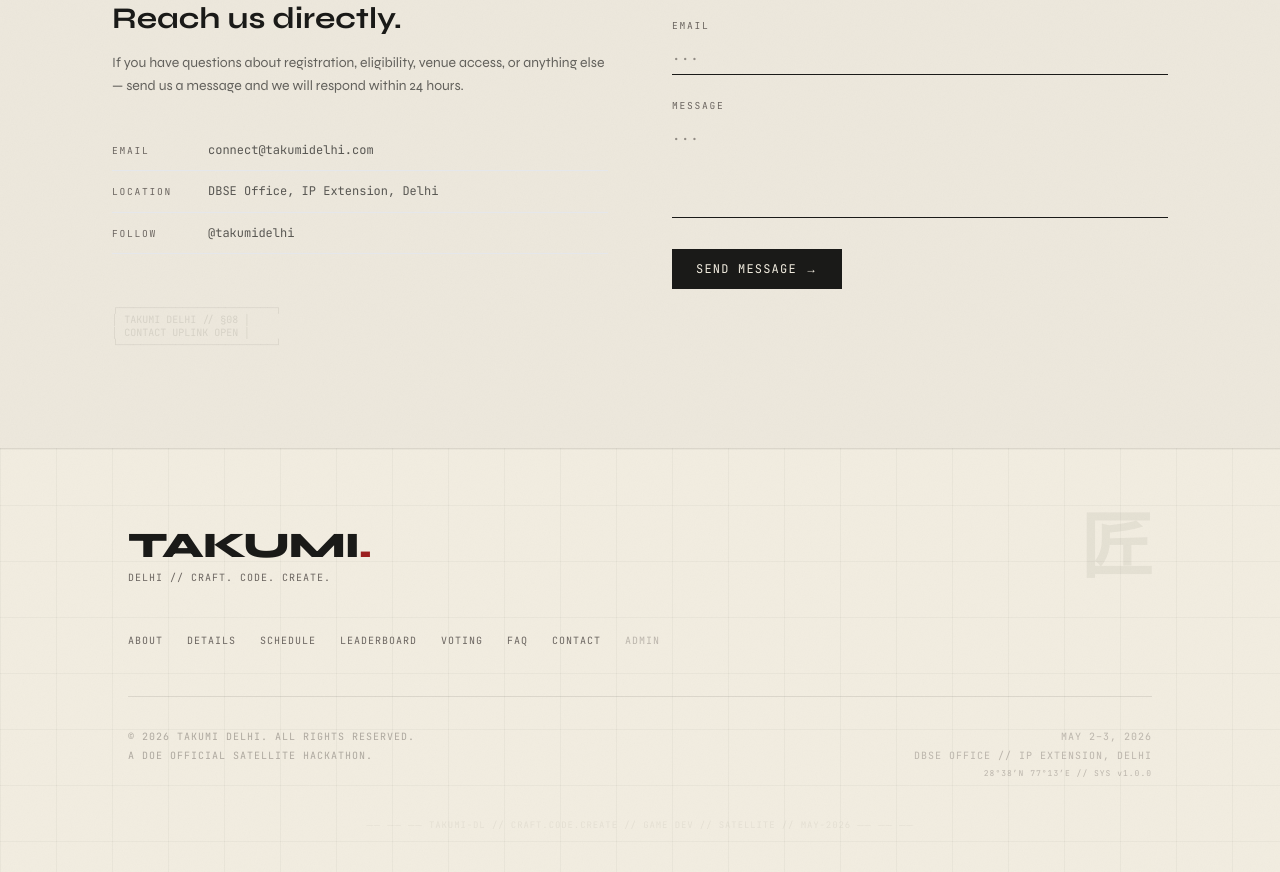
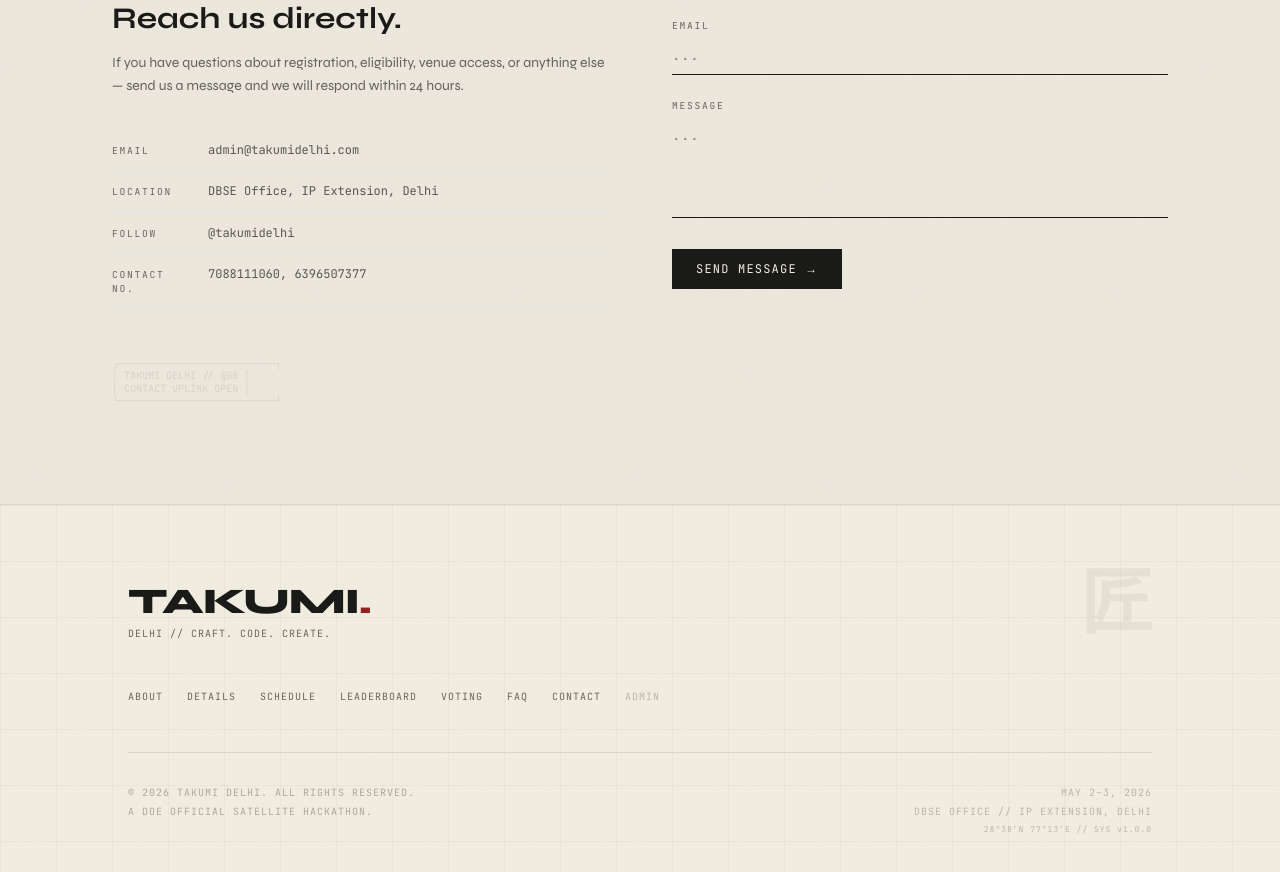
Before and after one commit to krisharv/takumi-delhi, a Next.js app: page / in a window 1280 px wide. Shown: the part 6685-7557 px from the top of the page. Built offline with nearby package versions, Linux system fonts and the light colour scheme; no server answers; the database is empty.

Commit message:
update footer

```diff
--- a/components/Contact.tsx
+++ b/components/Contact.tsx
@@ -49,9 +49,10 @@ export default function Contact() {
             </p>
             <div className="space-y-0">
               {[
-                { label: 'EMAIL',    value: 'connect@takumidelhi.com' },
+                { label: 'EMAIL',    value: 'admin@takumidelhi.com' },
                 { label: 'LOCATION',value: 'DBSE Office, IP Extension, Delhi' },
                 { label: 'FOLLOW',  value: '@takumidelhi' },
+                { label: 'CONTACT NO.',  value: '7088111060, 6396507377' },
               ].map(({ label, value }) => (
                 <div key={label} className="flex gap-4 py-3 border-b border-ink/8">
                   <span className="sys-label w-20 shrink-0 pt-0.5">{label}</span>
```
